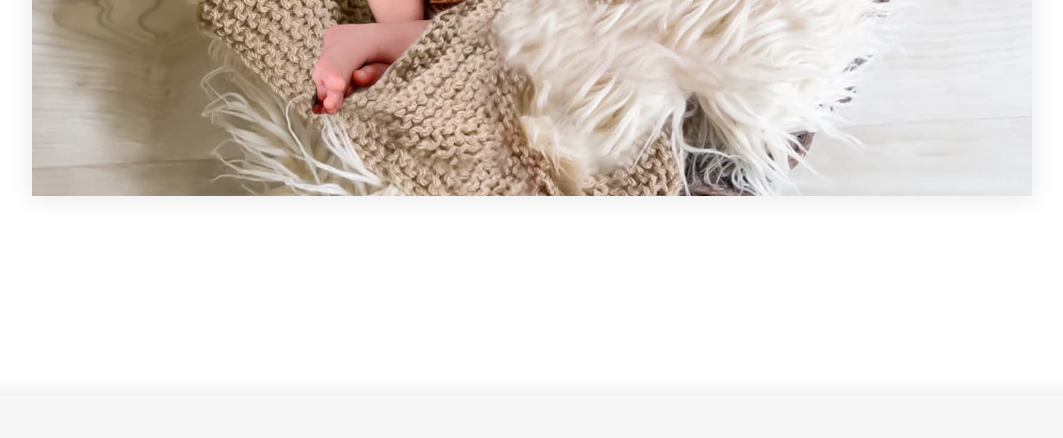
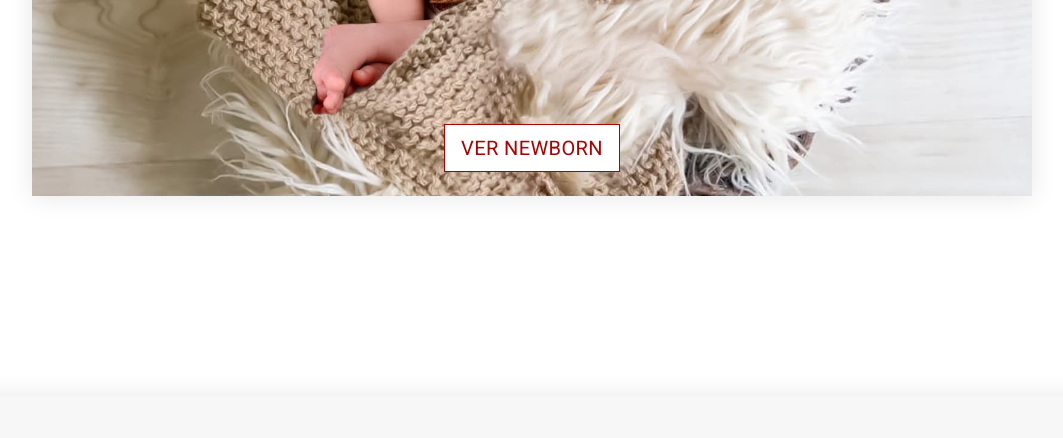
Before and after one commit to eduardocandaten/lucan, a plain HTML site: page index.html in a window 1280 px wide. Shown: the part 1380-1818 px from the top of the page, without its empty margins (108-1171 px from the left). Drawn offline with Linux system fonts and the light colour scheme; a web font is replaced by a local one.

Commit message:
slides da galeria com botão de link

```diff
--- a/css/home/galerias-home.css
+++ b/css/home/galerias-home.css
@@ -26,8 +26,12 @@
   transition: opacity 0.6s ease-in-out;
 }
 
+.galerias-home a,
 .galerias-home button {
   position: absolute;
+}
+
+.galerias-home button {
   top: 50%;
   transform: translateY(-50%);
   background: var(--cor-branco);
@@ -48,3 +52,19 @@
 #botao-avancar {
   right: var(--espaco-xs);
 }
+
+.galerias-home a {
+  display: none;
+  background: var(--cor-branco);
+  bottom: var(--espaco-s);
+  left: 50%;
+  transform: translateX(-50%);
+}
+
+.galerias-home a.ativo {
+  display: block;
+}
+
+.galerias-home .botao-primario:hover {
+  transform: scale(110%) translateX(-45%);
+}
--- a/index.html
+++ b/index.html
@@ -54,6 +54,7 @@
 
     <div class="galerias-slides-conteiner sombra-1">
       <button id="botao-voltar" class="sombra-1"><img src="img/icons/seta-esquerda-preto.svg" alt="Seta de voltar slide"></button>
+
       <div class="galerias-slides">
         <img src="img/galerias/newborn/capa.jpg" alt="Bebê dormindo">
         <img src="img/galerias/gestante/capa.jpg" alt="Gestante pendurada em um lençol">
@@ -62,7 +63,15 @@
         <img src="img/galerias/criancas/capa.jpg" alt="Criança em uma floresta no outono">
         <img src="img/galerias/corporativo/capa.jpg" alt="Mulher em foto profissional preta e branca">
       </div>
+
       <button id="botao-avancar" class="sombra-1"><img src="img/icons/seta-direita-preto.svg" alt="Seta de avançar slide"></button>
+
+      <a class="botao-primario ativo" href="./galerias/newborn.html">Ver Newborn</a>
+      <a class="botao-primario" href="./galerias/gestante.html">Ver Gestante</a>
+      <a class="botao-primario" href="./galerias/aniversario.html">Ver Aniversário</a>
+      <a class="botao-primario" href="./galerias/datas.html">Ver Datas</a>
+      <a class="botao-primario" href="./galerias/criancas.html">Ver Crianças</a>
+      <a class="botao-primario" href="./galerias/corporativo.html">Ver Corporativo</a>
     </div>
   </article>
 
--- a/js/galeria-slides.js
+++ b/js/galeria-slides.js
@@ -2,10 +2,20 @@ const galerias = document.querySelector(".galerias-slides");
 const imagens = document.querySelectorAll(".galerias-slides img");
 const botaoVoltar = document.getElementById("botao-voltar");
 const botaoAvancar = document.getElementById("botao-avancar");
+const galeriaTitulos = document.querySelectorAll(".galerias-home h3");
+const galeriaLinks = document.querySelectorAll(".galerias-home a");
 let imagemAtual = 0;
 
-function mostrarImagem(index) {
-  galerias.style.transform = `translateX(${-(index * 100)}%)`;
+function mostrarImagem(indexImagem) {
+  galerias.style.transform = `translateX(${-(indexImagem * 100)}%)`;
+
+  galeriaLinks.forEach((link) => {
+    link.classList.remove("ativo");
+  });
+
+  galeriaLinks.forEach((link, indexLink) => {
+    if (indexImagem === indexLink) link.classList.add("ativo");
+  });
 }
 
 botaoVoltar.addEventListener("click", () => {
```
